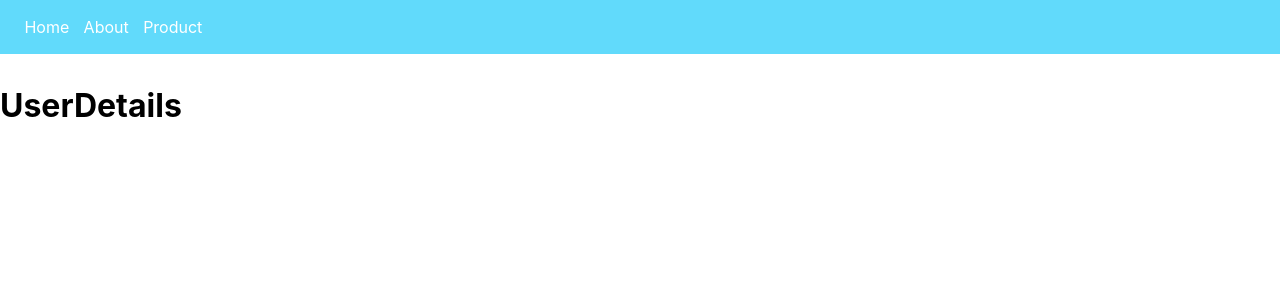
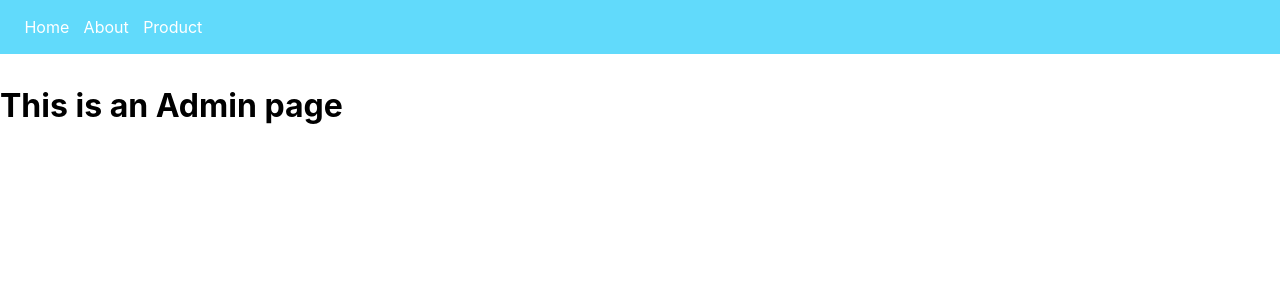
Before and after one commit to Shollytemmy/react-router-demo, a React (Create React App) app: page /users/admin in a window 1280 px wide. Shown: the top 300 px of the page. Built offline with nearby package versions, Linux system fonts and the light colour scheme.

Commit message:
Admin Page added

```diff
--- a/src/App.js
+++ b/src/App.js
@@ -14,6 +14,7 @@
 import { IntroPage } from './pages/IntroPage';
 import { Users } from './pages/Users';
 import { UserDetails } from './pages/UserDetails';
+import { Admin } from './pages/Admin';
 function App() {
   return (
     <div className=''>
@@ -31,6 +32,7 @@
          </Route>
         <Route path='users' element={<Users />} />
       <Route path='users/:userID' element={<UserDetails />} />
+      <Route path='users/admin' element={<Admin />} />
 
       <Route path='*' element={<Error />} />
     </Routes>
--- /dev/null
+++ b/src/pages/Admin.js
@@ -0,0 +1,9 @@
+import React from 'react'
+
+export const Admin = () => {
+    return(
+        <div>
+            <h1>This is an Admin page</h1>
+        </div>
+    )
+}
```
